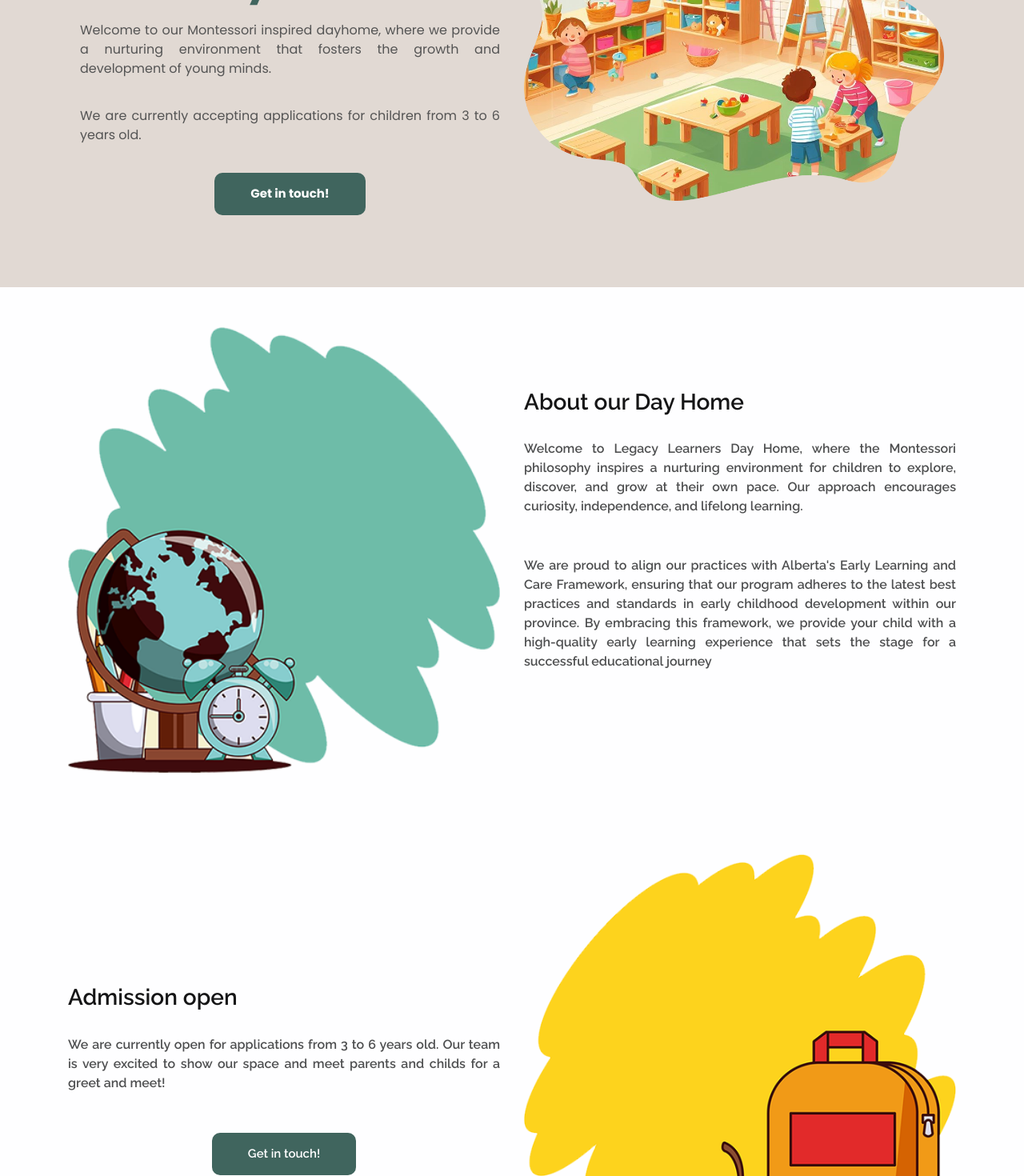
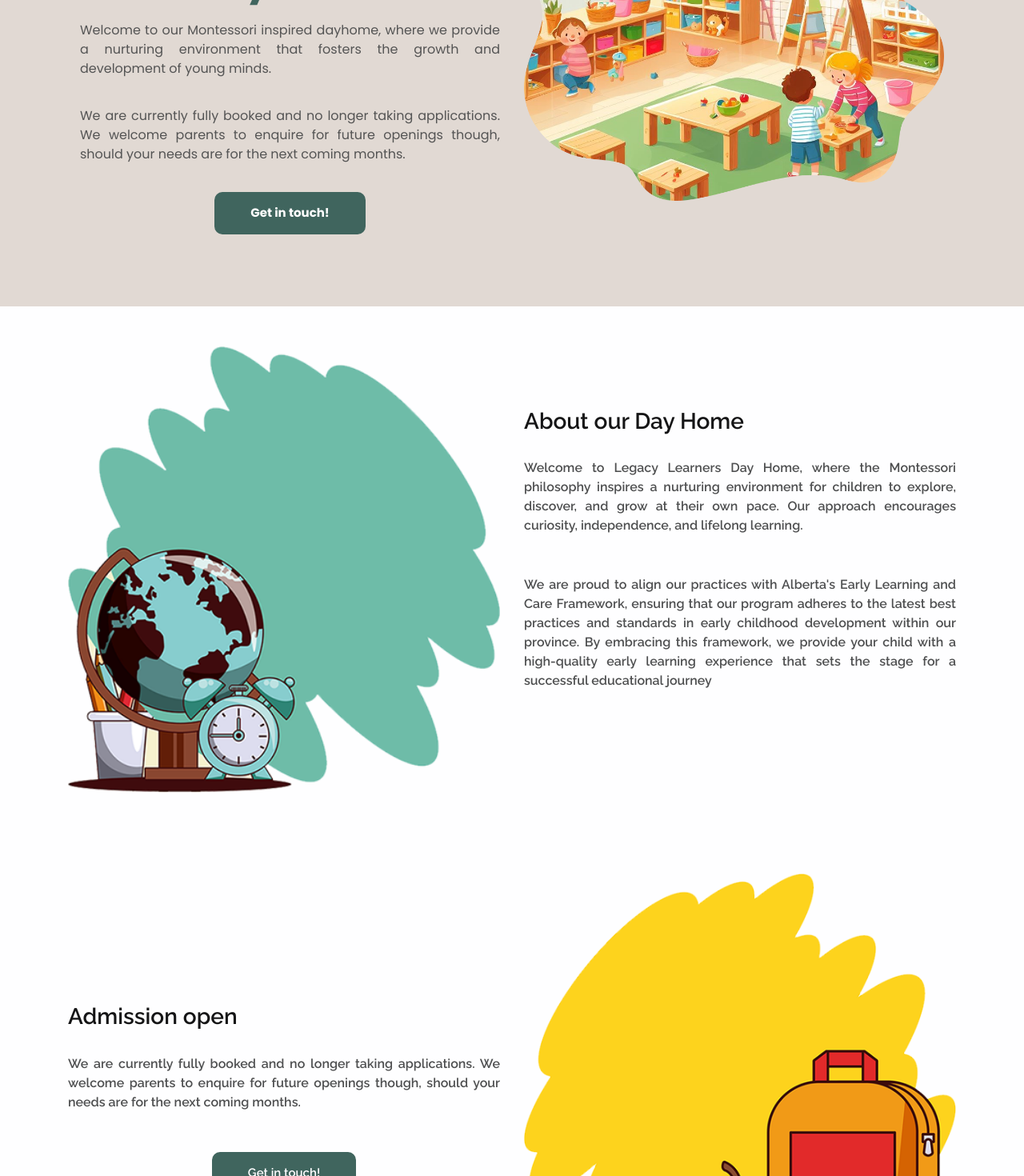
Before and after one commit to legacy-learners/legacy-learners.github.io, a React (Vite) app: page / in a window 1280 px wide. Shown: the part 300-1770 px from the top of the page at 80% size. Built offline with nearby package versions, Linux system fonts and the light colour scheme; no server answers.

Commit message:
updating site

```diff
--- a/src/components/Admission.tsx
+++ b/src/components/Admission.tsx
@@ -9,9 +9,9 @@ export const Admission = () => (
           <div className="admission_detail-box">
             <h3>Admission open</h3>
             <p>
-              We are currently open for applications from 3 to 6 years old. Our
-              team is very excited to show our space and meet parents and childs
-              for a greet and meet!
+              We are currently fully booked and no longer taking applications.
+              We welcome parents to enquire for future openings though, should
+              your needs are for the next coming months.
             </p>
             <GetInTouch />
           </div>
--- a/src/components/Contact.tsx
+++ b/src/components/Contact.tsx
@@ -157,7 +157,9 @@ export const Contact = () => {
 
                           setValue(
                             "childsAge",
-                            `month: ${month} / year: ${year} / age: ${years} years and ${remainingMonths} months`
+                            `month: ${month} /
+                            year: ${year} /
+                            age: ${years} years and ${remainingMonths} months`
                           );
                         }}
                         sx={{
--- a/src/components/Hamburger.tsx
+++ b/src/components/Hamburger.tsx
@@ -19,9 +19,7 @@ export const Hamburger = ({ isOpen }: HamburgerProps) => {
           justify-content: space-around;
           flex-flow: column nowrap;
           z-index: 10;
-          position: absolute;
-          top: 12px;
-          right: 15px;
+
         }
 
         .burger {
--- a/src/components/Hero.tsx
+++ b/src/components/Hero.tsx
@@ -45,8 +45,10 @@ export const Hero = () => {
                 </p>
 
                 <p>
-                  We are currently accepting applications for children from 3 to
-                  6 years old.
+                  We are currently fully booked and no longer taking
+                  applications. We welcome parents to enquire for future
+                  openings though, should your needs are for the next coming
+                  months.
                 </p>
                 <div className="hero_btn-continer">
                   <GetInTouch />
--- a/src/components/Nav.tsx
+++ b/src/components/Nav.tsx
@@ -41,6 +41,9 @@ export const Nav = () => {
           color: white;
           margin: 0 auto;
           justify-content: center;
+          min-width: 50px;
+          position: relative;
+          overflow: ${hamburgerOpen ? "visible" : "hidden"};
         }
 
         .navigation ul {
@@ -67,7 +70,7 @@ export const Nav = () => {
             flex-direction: column;
             height: 100vh;
             position: absolute;
-            top: 85px;
+            top: 75px;
             right: ${hamburgerOpen ? 0 : "-400px"};
             min-width: 400px;
             max-width: 85%;
```
